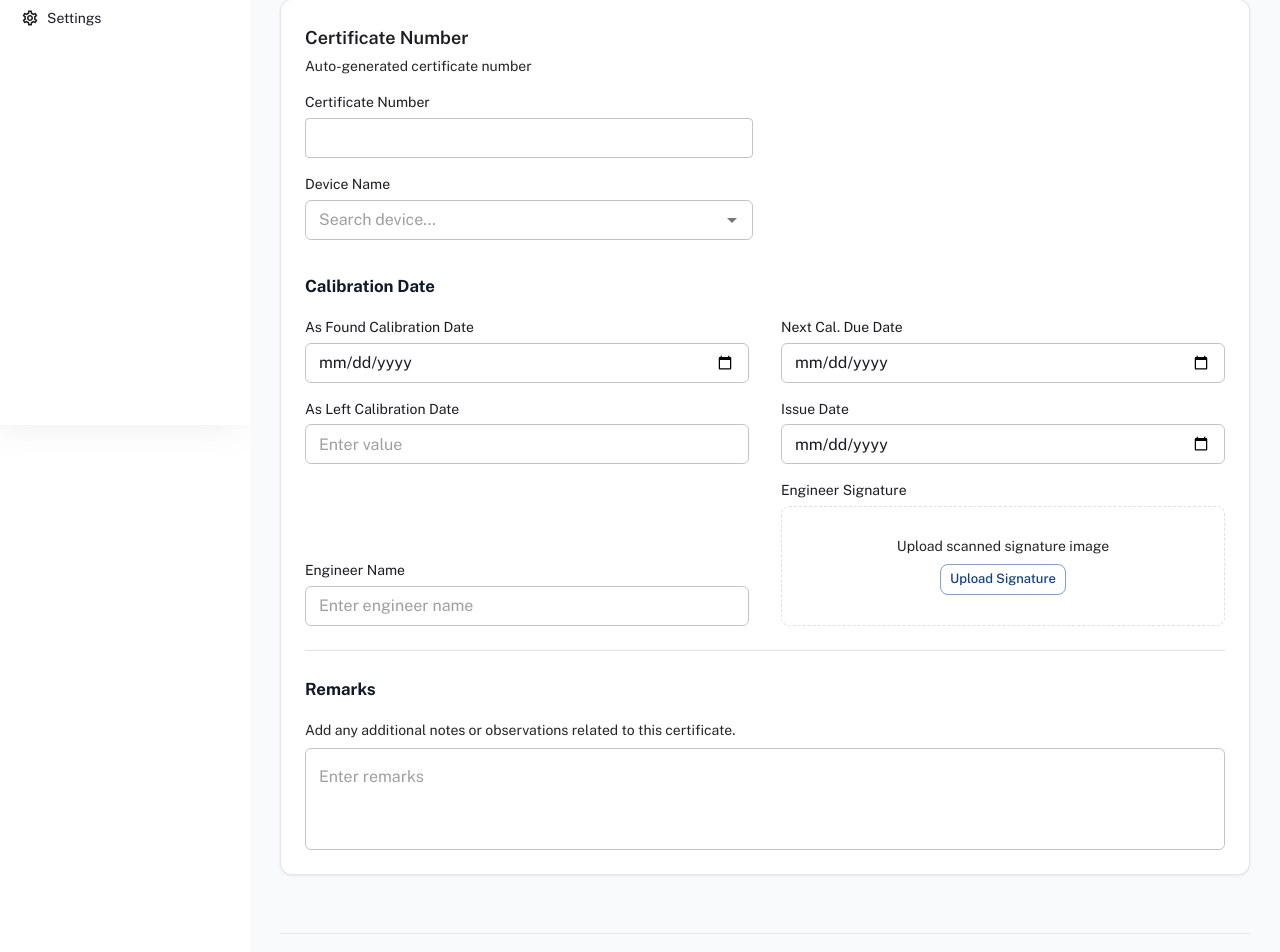
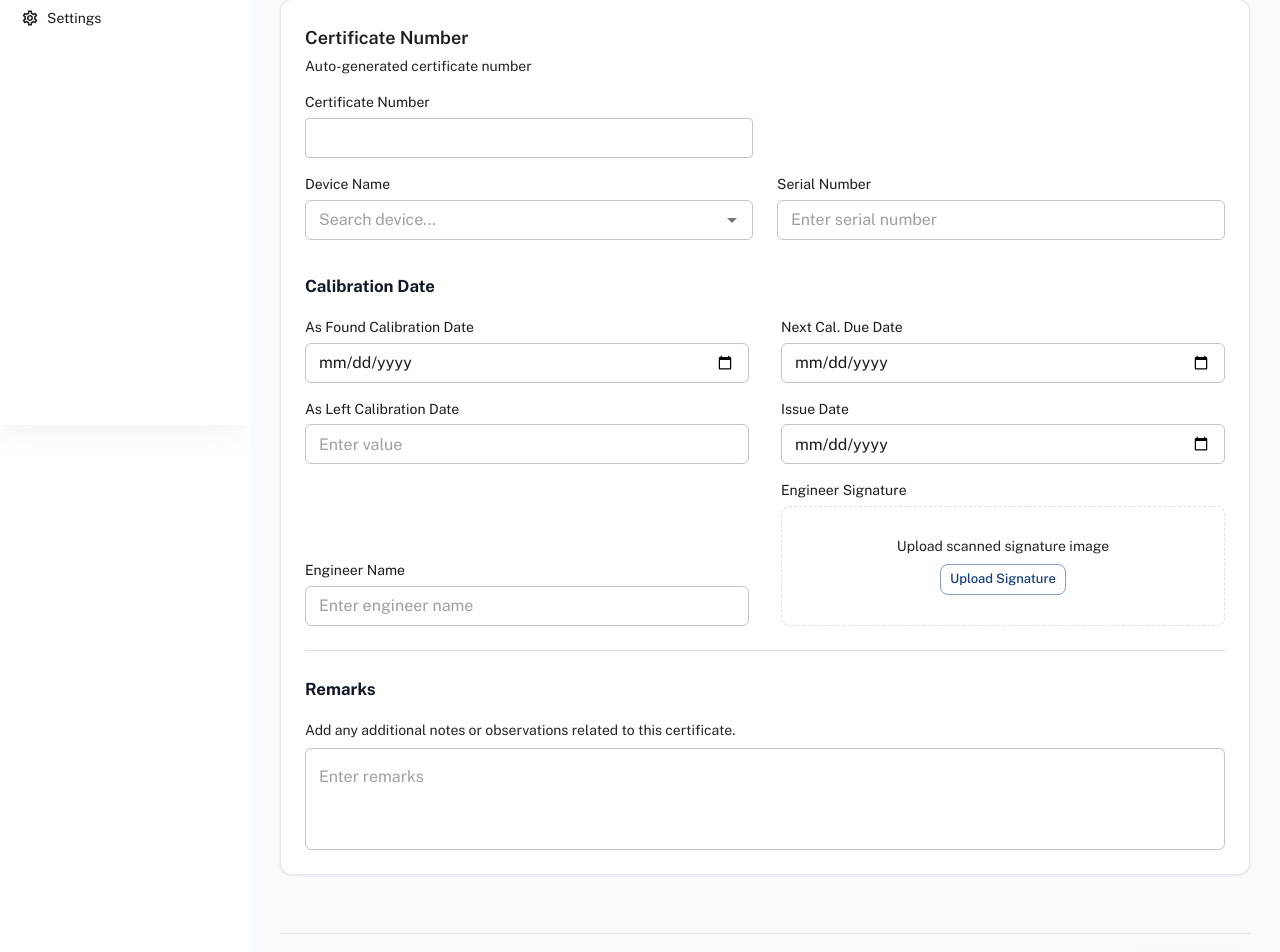
Before and after one commit to dhavalinventam/RJ-Technologies-Calibration-Certificate-Penal, a React (Vite) app: page /certificates/create in a window 1280 px wide. Shown: the part 375-1327 px from the top of the page. Built offline with nearby package versions, Linux system fonts and the light colour scheme.

Commit message:
css update

```diff
--- a/src/pages/protected/certificates/CreateCertificate.jsx
+++ b/src/pages/protected/certificates/CreateCertificate.jsx
@@ -1341,6 +1341,28 @@ const CreateCertificate = () => {
                           }}
                         />
                       )}
+                    />
+                  </div>
+                  <div className='col-12 col-md-6'>
+                    <Typography variant='body2' sx={{ mb: 0.7 }} component='label' className='cc_label'>
+                      Serial Number
+                    </Typography>
+                    <TextField
+                      placeholder='Enter serial number'
+                      fullWidth
+                      size='small'
+                      value={device.serialNo}
+                      onChange={e =>
+                        setDevice(prev => ({
+                          ...prev,
+                          serialNo: e.target.value
+                        }))
+                      }
+                      InputProps={{
+                        sx: {
+                          borderRadius: 1.5
+                        }
+                      }}
                     />
                   </div>
                 </div>
@@ -2360,16 +2382,11 @@ const CreateCertificate = () => {
                   <Button
                     variant='contained'
                     sx={{
-                      px: 3,
-                      py: 1,
-                      borderRadius: 2,
-                      textTransform: 'none',
-                      fontWeight: 500,
-                      minWidth: '100px',
-                      boxShadow: 'none',
-                      '&:hover': {
-                        boxShadow: theme.shadows[4]
-                      }
+                      ...primaryButtonStyles,
+                      minWidth: '120px',
+                      display: 'flex',
+                      alignItems: 'center',
+                      justifyContent: 'center'
                     }}
                     endIcon={<ArrowForwardIcon fontSize='small' />}
                     onClick={() => setActiveStep(s => Math.min(steps.length - 1, s + 1))}
```
